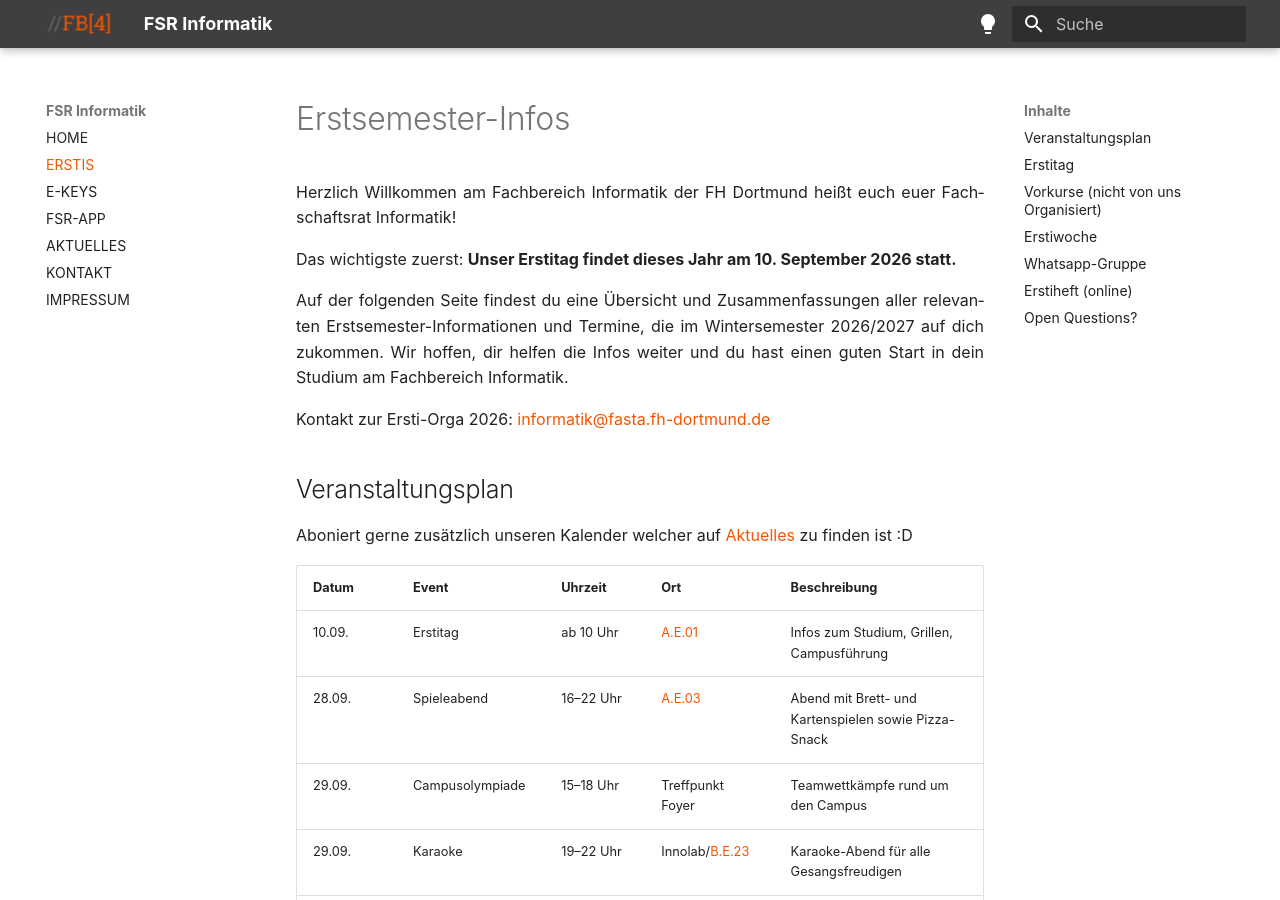
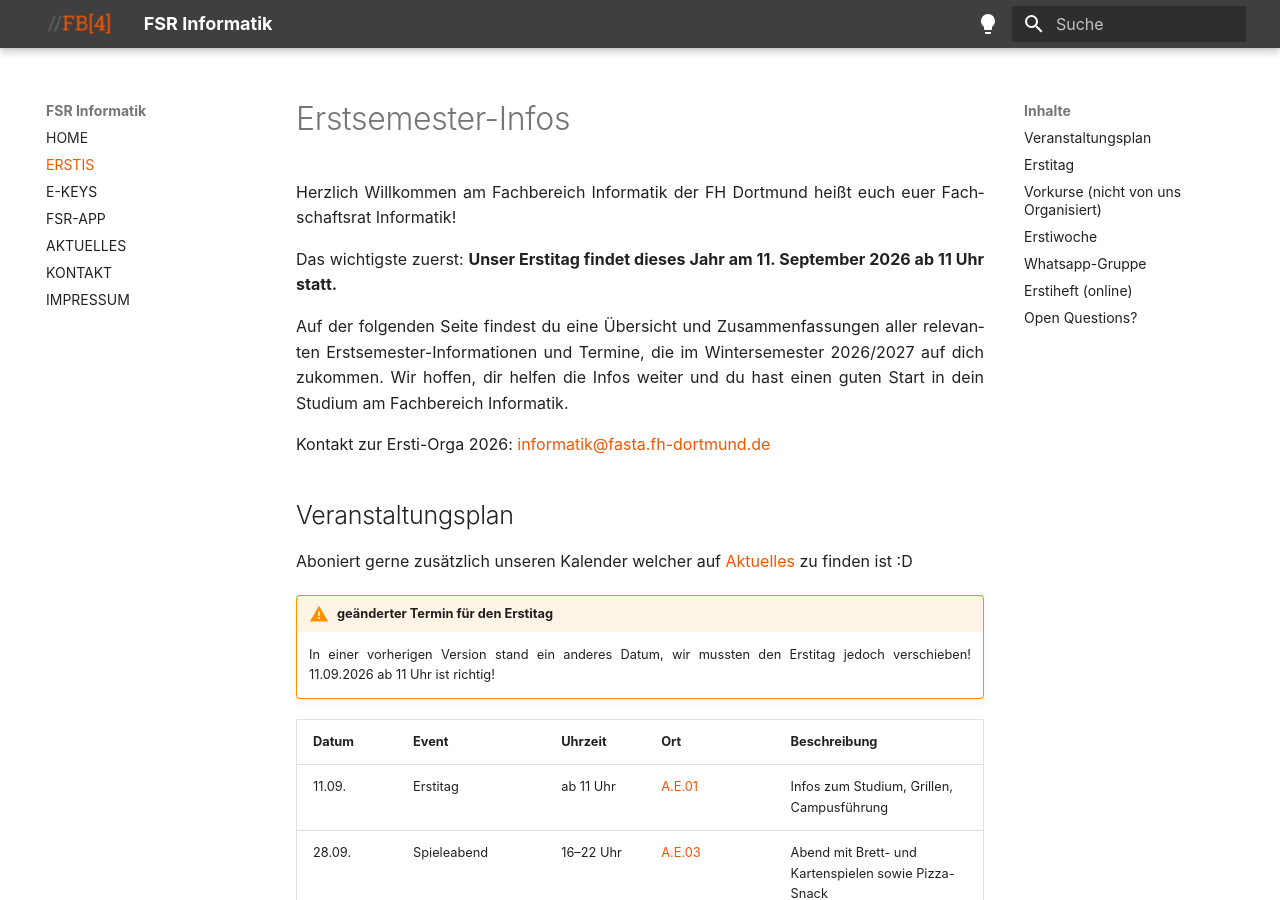
Before and after one commit to Fachschaftsrat-Informatik-FH-Dortmund/fsrfb4.de-mkdocs, an MkDocs documentation site: the page built from docs/erstis.md, in a window 1280 px wide and 900 px high. Built offline with MkDocs 1.6.1 and Material for MkDocs 9.7.7, drawn with Linux system fonts in a browser that asks for light colours; some web fonts are replaced; plug-ins that fetch from the network failed and are left out.

Commit message:
erstitag neues Datum

```diff
--- a/docs/erstis.md
+++ b/docs/erstis.md
@@ -2,7 +2,7 @@
 
 Herzlich Willkommen am Fachbereich Informatik der FH Dortmund heißt euch euer Fachschaftsrat Informatik!
 
-Das wichtigste zuerst: **Unser Erstitag findet dieses Jahr am 10. September 2026 statt.**
+Das wichtigste zuerst: **Unser Erstitag findet dieses Jahr am 11. September 2026 ab 11 Uhr statt.**
 
 Auf der folgenden Seite findest du eine Übersicht und Zusammenfassungen aller relevanten Erstsemester-Informationen und Termine, die im Wintersemester 2026/2027 auf dich zukommen. Wir hoffen, dir helfen die Infos weiter und du hast einen guten Start in dein Studium am Fachbereich Informatik.
 
@@ -13,10 +13,11 @@ Kontakt zur Ersti-Orga 2026: [informatik@fasta.fh-dortmund.de](mailto:informatik
 
 ## Veranstaltungsplan
 Aboniert gerne zusätzlich unseren Kalender welcher auf [Aktuelles](https://fsrfb4.de/aktuelles/) zu finden ist :D
-
+!!! warning "geänderter Termin für den Erstitag"
+    In einer vorherigen Version stand ein anderes Datum, wir mussten den Erstitag jedoch verschieben! 11.09.2026 ab 11 Uhr ist richtig!
 | Datum       | Event              | Uhrzeit       | Ort                  | Beschreibung |
 |-------------|--------------------|---------------|----------------------|--------------|
-| 10.09.      | Erstitag           | ab 10 Uhr     | [A.E.01](https://wiki.fsrfb4.de/books/erstiheft/page/raume-finden){target="_blank"}     | Infos zum Studium, Grillen, Campusführung |
+| 11.09.      | Erstitag           | ab 11 Uhr     | [A.E.01](https://wiki.fsrfb4.de/books/erstiheft/page/raume-finden){target="_blank"}     | Infos zum Studium, Grillen, Campusführung |
 | 28.09.      | Spieleabend        | 16–22 Uhr     | [A.E.03](https://wiki.fsrfb4.de/books/erstiheft/page/raume-finden){target="_blank"}                | Abend mit Brett- und Kartenspielen sowie Pizza-Snack |
 | 29.09.      | Campusolympiade    | 15–18 Uhr     | Treffpunkt Foyer     | Teamwettkämpfe rund um den Campus |
 | 29.09.      | Karaoke            | 19–22 Uhr     | Innolab/[B.E.23](https://wiki.fsrfb4.de/books/erstiheft/page/raume-finden){target="_blank"}               | Karaoke-Abend für alle Gesangsfreudigen |
```
Also changed, not shown: docs/index.md (+2 -0 lines).
